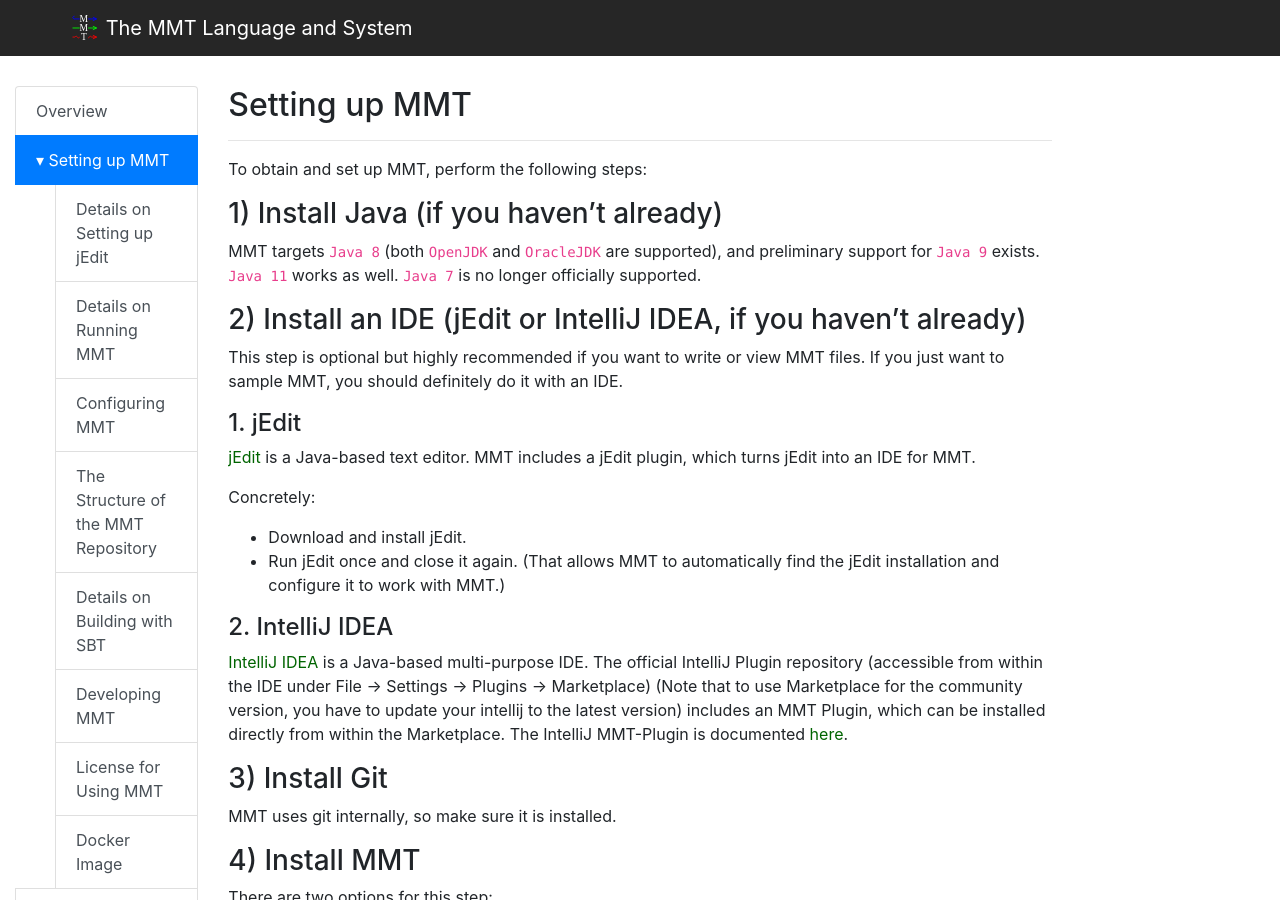
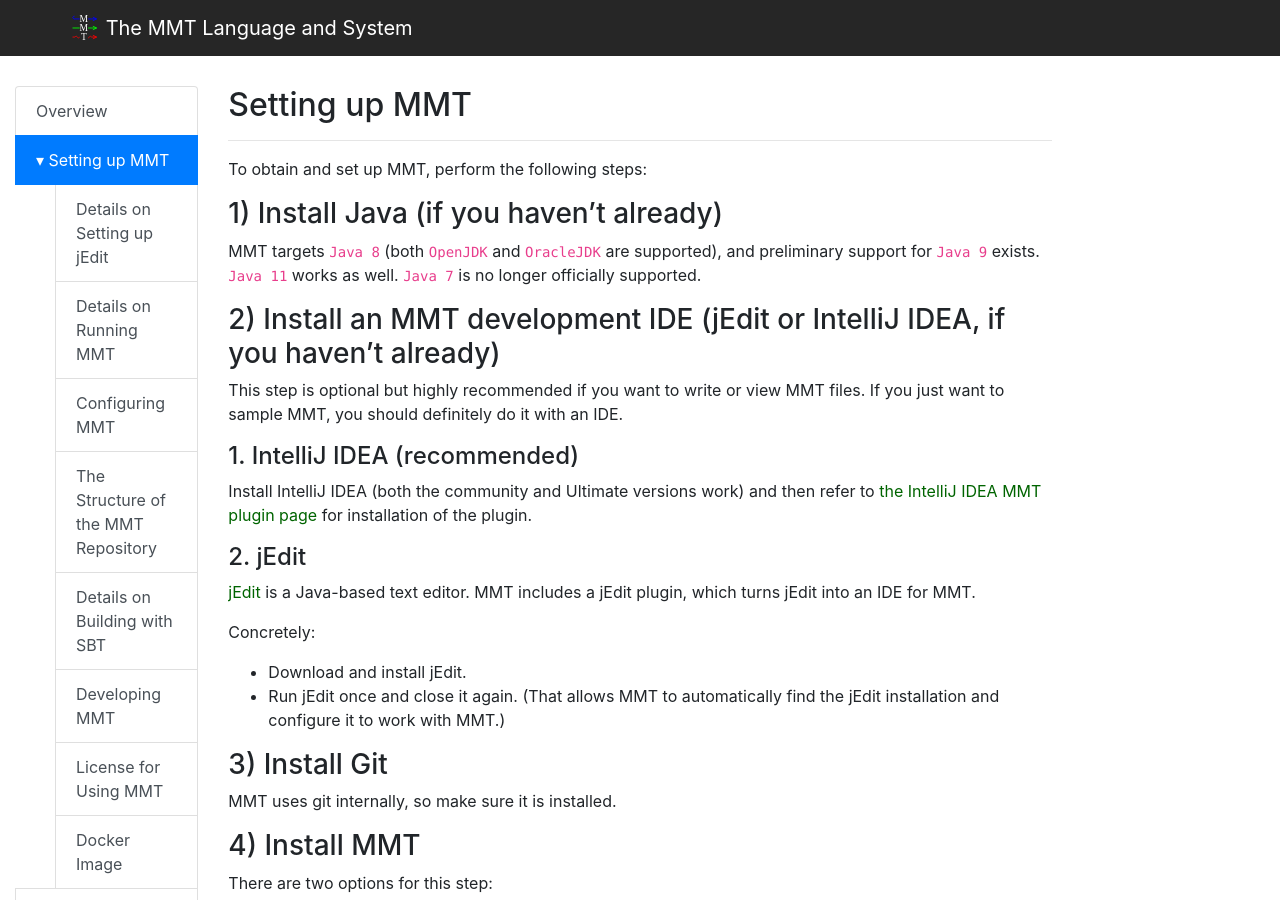
Before and after one commit to UniFormal/uniformal.github.io, a Jekyll site: the page built from doc/setup/index.md, in a window 1280 px wide and 900 px high. Built offline with Jekyll 4.4.1, drawn with Linux system fonts in a browser that asks for light colours; some of the changed text lies outside the part shown.

Commit message:
Link to plugin's page from everywhere

```diff
--- a/doc/setup/index.md
+++ b/doc/setup/index.md
@@ -9,13 +9,16 @@
 
 MMT targets `Java 8` (both `OpenJDK` and `OracleJDK` are supported), and preliminary support for `Java 9` exists. `Java 11` works as well. `Java 7` is no longer officially supported.
 
-### 2) Install an IDE (jEdit or IntelliJ IDEA, if you haven't already)
-
+### 2) Install an MMT development IDE (jEdit or IntelliJ IDEA, if you haven't already)
 
 This step is optional but highly recommended if you want to write or view MMT files.
 If you just want to sample MMT, you should definitely do it with an IDE.
 
-#### 1. jEdit
+#### 1. IntelliJ IDEA (recommended)
+
+Install IntelliJ IDEA (both the community and Ultimate versions work) and then refer to [the IntelliJ IDEA MMT plugin page](https://uniformal.github.io/doc/applications/intellij.html) for installation of the plugin.
+
+#### 2. jEdit
 
 [jEdit](http://jedit.org/) is a Java-based text editor.
 MMT includes a jEdit plugin, which turns jEdit into an IDE for MMT.
@@ -26,9 +29,6 @@
 * Run jEdit once and close it again.
   (That allows MMT to automatically find the jEdit installation and configure it to work with MMT.)
 
-#### 2. IntelliJ IDEA
-
-[IntelliJ IDEA](https://www.jetbrains.com/idea/) is a Java-based multi-purpose IDE. The official IntelliJ Plugin repository (accessible from within the IDE under File -> Settings -> Plugins -> Marketplace) (Note that to use Marketplace for the community version, you have to update your intellij to the latest version) includes an MMT Plugin, which can be installed directly from within the Marketplace. The IntelliJ MMT-Plugin is documented [here](https://github.com/UniFormal/IntelliJ-MMT/blob/master/README.md).
 
 ### 3) Install Git
 
@@ -84,7 +84,7 @@
 
 ### 5) Set Up MMT
 
-If you only want to use MMT from within IntelliJ, you can skip this step.
+If you only want to use MMT from within IntelliJ IDEA, you can skip this step.
 
 In the previous, you obtained the file `mmt.jar` (by downloading or building).
 
```
